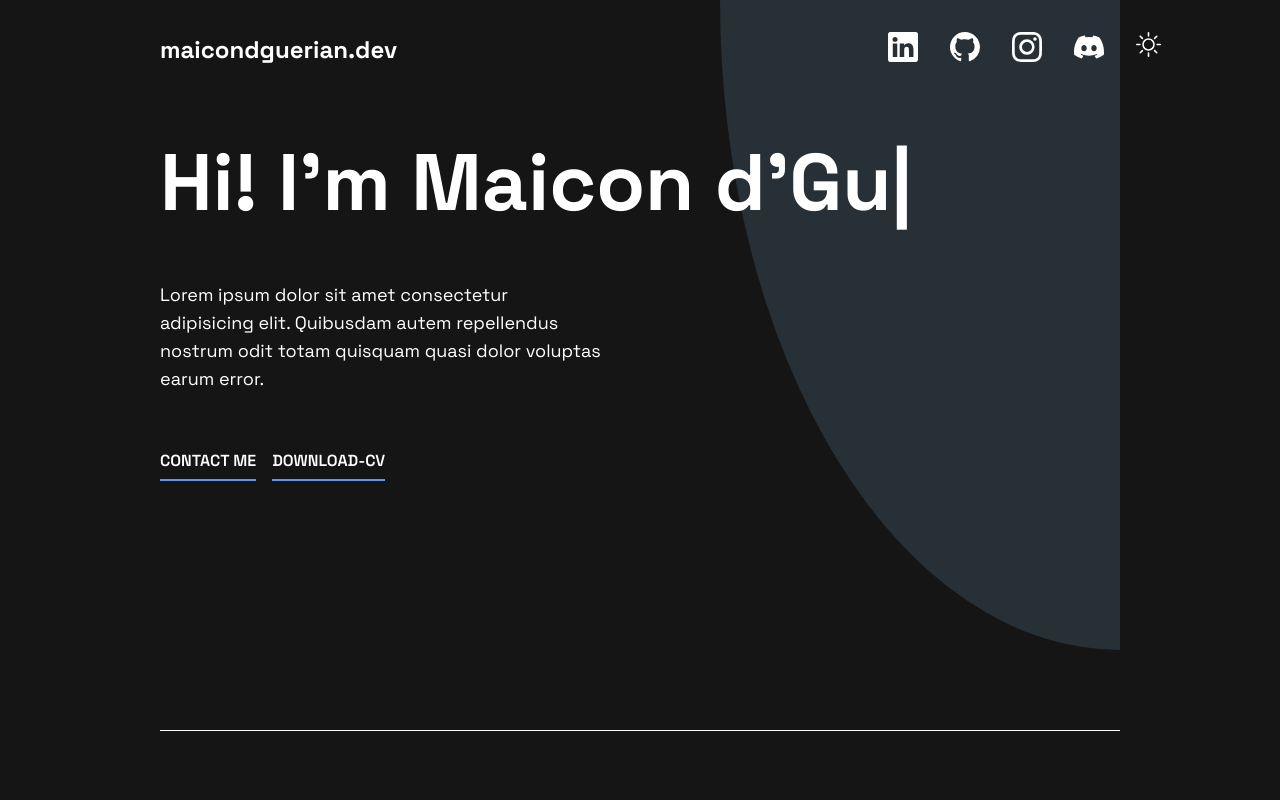
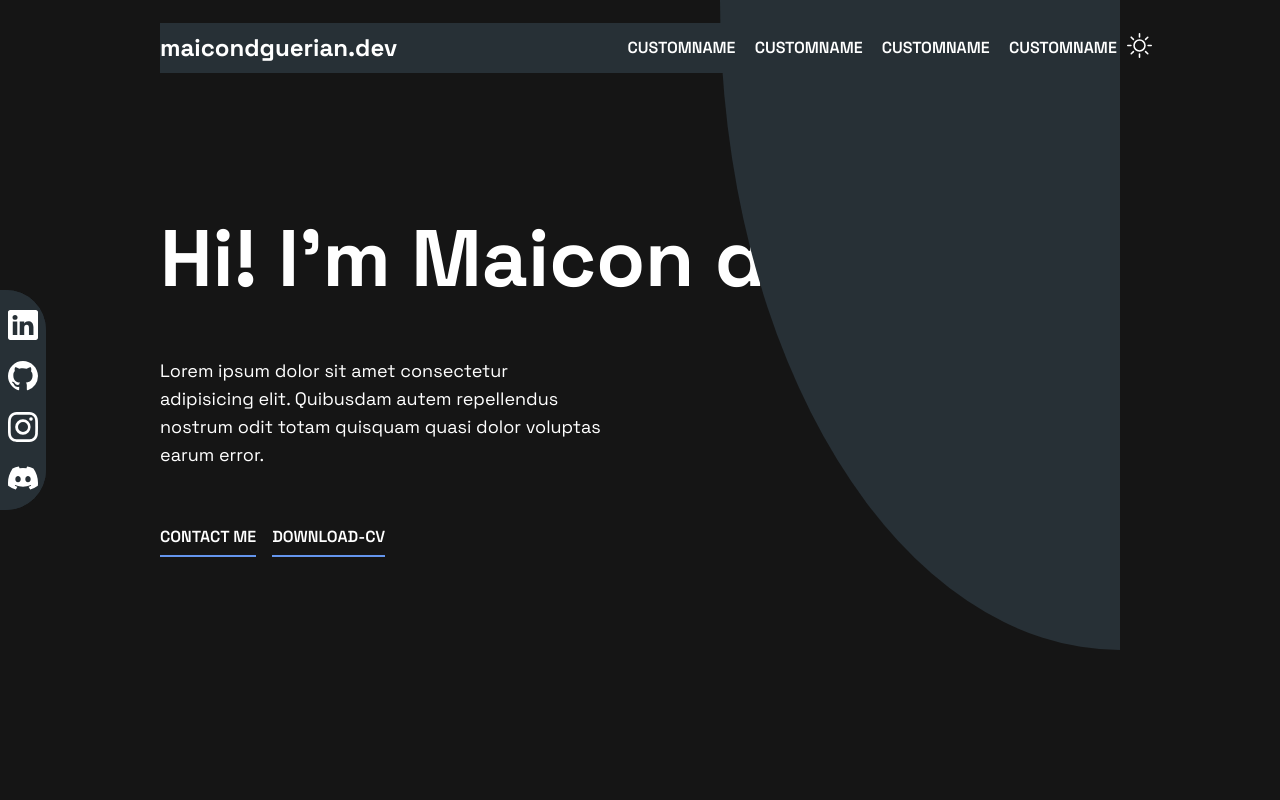
Before and after one commit to maicondguerian/my-portifolio, a React (Vite) app: page / in a window 1280 px wide. Shown: the top 800 px of the page. Built offline with nearby package versions, Linux system fonts and the light colour scheme.

Commit message:
resolvig problems with fixed bar

```diff
--- a/src/components/footer/Footer.jsx
+++ b/src/components/footer/Footer.jsx
@@ -1,5 +1,5 @@
 import styled from "styled-components"
-import { NavLinks } from "../navLinks/NaxLinks"
+import { DevLogo, NavLinks } from "../navLinks/NaxLinks"
 import { ImArrowUp } from "react-icons/im";
 import { useContext } from "react";
 import { MyContext } from "../../context/MyContext";
--- a/src/components/navLinks/NaxLinks.jsx
+++ b/src/components/navLinks/NaxLinks.jsx
@@ -1,17 +1,55 @@
 import styled from "styled-components";
 import { VscGithubInverted } from "react-icons/vsc";
 import { BsLinkedin, BsInstagram, BsDiscord, BsSun } from "react-icons/bs";
-import { useContext } from "react";
-import { MyContext } from "../../context/MyContext";
+import { Buttom } from "../buttom/Buttom";
 
 const StyledNav = styled.nav`
   color: ${(props) => props.theme.primaryColors.fontWhite};
   display: flex;
   align-items: center;
   justify-content: space-between;
-  z-index: 100;
 
-  div{
+
+    button{
+      background-color:transparent;
+      border: none;
+      margin: 0 -2rem;
+      cursor:pointer;
+    }
+
+`
+const StyledLink = styled.a`
+  color: inherit;
+  margin: 0 0.5rem;
+  padding: 0.5rem 0;
+`
+const StyledDiv = styled.div`
+  h1{
+    cursor: pointer;
+    font-size: 24px;
+  }
+`
+export const DevLogo = () => {
+  return (
+    <StyledDiv>
+      <h1>maicondguerian.dev</h1>
+    </StyledDiv>
+  )
+}
+
+const SocialLinksWrapper = styled.div`
+  position: fixed;
+  left: 0;
+  top: 50%;
+  transform: translateY(-50%);
+  display: flex;
+  flex-direction: column;
+  justify-content: center;
+  height: 220px;
+  background-color: ${props => props.theme.primaryColors.bgAvatar};
+  border-top-right-radius: 40px;
+  border-bottom-right-radius: 40px;
+
   a:nth-child(4){
     svg{
     &:hover{
@@ -20,6 +58,7 @@ const StyledNav = styled.nav`
   }
   }
   a:nth-child(1){
+    margin-top: 0.5rem;
     svg{
     &:hover{
       fill:	#2867b2;
@@ -36,60 +75,65 @@ const StyledNav = styled.nav`
   a:nth-child(2){
     svg{
     &:hover{
-        fill:	#151515;
+      fill:	#fff;
     }
   }
   }
-    button{
-      background-color:transparent;
-      border: none;
-      margin: 0 1rem;
-      cursor:pointer;
-      position: absolute;
+`;
 
-      a:nth-child(1){
-      svg{
-      &:hover{
-        fill:	${props => props.theme.primaryColors.fontWhite};
-      }
-    }
+const SocialLinks = () => {
+  return(
+    <SocialLinksWrapper>
+      <StyledLink href=""><BsLinkedin size={30}/></StyledLink>
+      <StyledLink href=""><VscGithubInverted size={30}/></StyledLink>
+      <StyledLink href=""><BsInstagram size={30}/></StyledLink>
+      <StyledLink href=""><BsDiscord size={30}/></StyledLink>
+    </SocialLinksWrapper>
+  )
+
 }
 
+const MenuLinksWrapper = styled.div`
+  display: flex;
+  align-items: center;
+  position: fixed;
+  height: 50px;
+  width: calc(100% - 20rem);
+  background-color: ${props => props.theme.primaryColors.bgAvatar};
+  z-index: 1000;
+
+  span{
+    position: absolute;
+    right: 0;
+    button{
+      margin: 0 0.2rem 0 1rem;
     }
   }
 `
-const StyledLink = styled.a`
-  color: inherit;
-  margin: 0 1rem;
-  right: 0;
-`
-const StyledDiv = styled.div`
-  h1{
-    cursor: pointer;
-    font-size: 24px;
+const FixedBar = () => {
+  const buttons = [];
+  for(let i = 0; i < 4; i++){
+    buttons.push(<Buttom
+      key={i}
+      />)
   }
-`
-const LinksGroup = styled.div`
-`
-export const DevLogo = () => {
-  return (
-    <StyledDiv>
-      <h1>maicondguerian.dev</h1>
-    </StyledDiv>
+  return(
+    <MenuLinksWrapper>
+      <DevLogo />
+        <span>
+          {buttons}
+        </span>
+    </MenuLinksWrapper>
   )
 }
 
 export const NavLinks = ( {Icon, onClick=()=>{}} ) => {
   return (
     <StyledNav>
+      <FixedBar />
       <DevLogo />
-      <LinksGroup>
-        <StyledLink href=""><BsLinkedin size={30}/></StyledLink>
-        <StyledLink href=""><VscGithubInverted size={30}/></StyledLink>
-        <StyledLink href=""><BsInstagram size={30}/></StyledLink>
-        <StyledLink href=""><BsDiscord size={30}/></StyledLink>
       <button onClick={onClick}>{Icon? <Icon size={25}/> : <></>}</button>
-      </LinksGroup>
+      <SocialLinks />
     </StyledNav>
   );
 };
--- a/src/components/whoIam/WhoIam.jsx
+++ b/src/components/whoIam/WhoIam.jsx
@@ -8,12 +8,13 @@ const StyledArticle = styled.article`
   gap: 3em;
   min-height: 600px;
   border-bottom: 1px solid;
+  margin-top: 5rem;
 
   div:first-of-type {
     h1 {
       font-size: 80px;
       position: relative;
-      z-index: 1000;
+
     }
   }
 `
```
Lines whose indentation alone changed are shown as unchanged.
